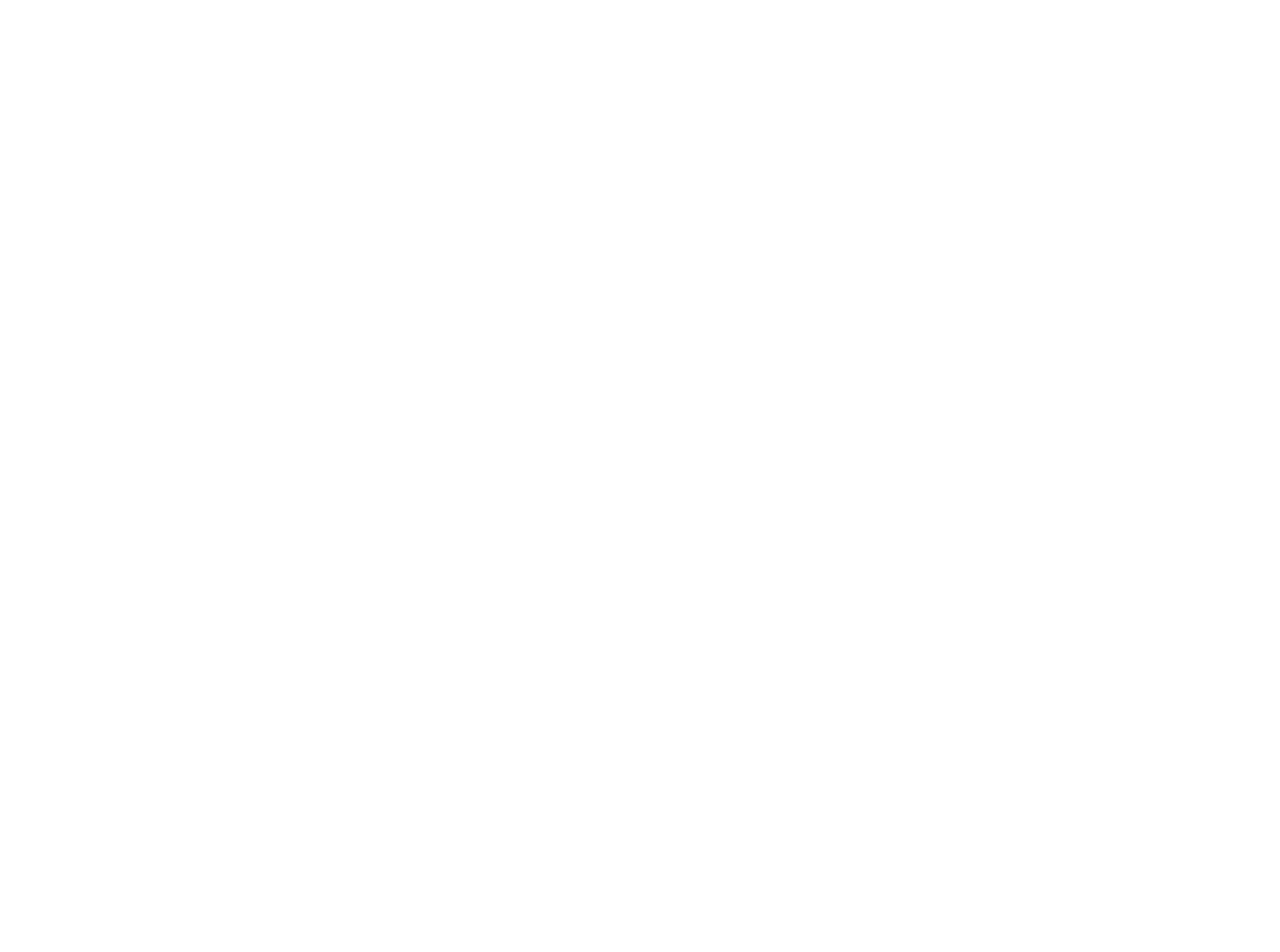
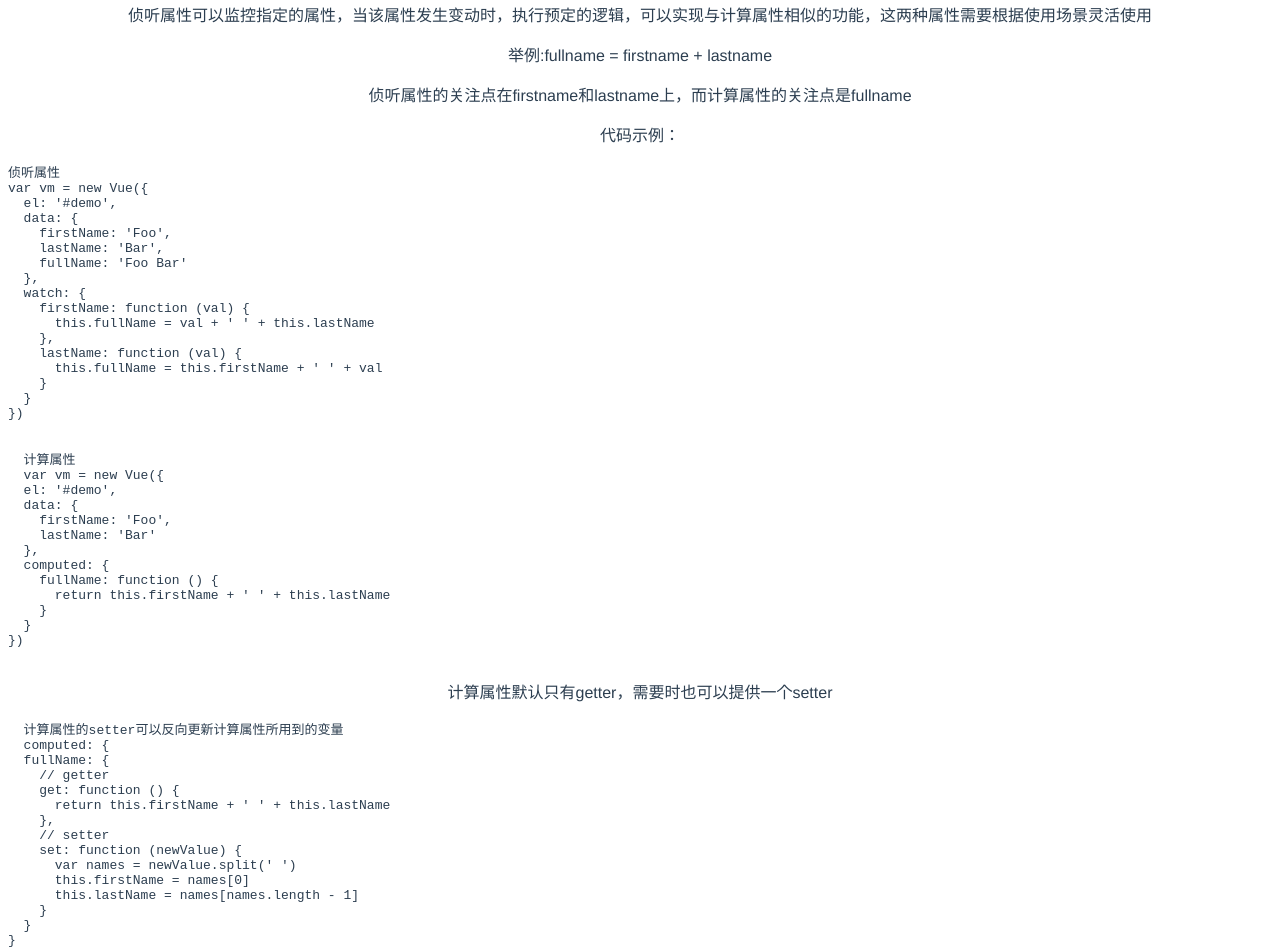
Before and after one commit to zangruochuan/vue-practice, a Vue app in the folder vuedemo/: page / in a window 1280 px wide. Shown: the part 1140-2092 px from the top of the page. Before the commit the page ends 1022 px from the top, so only its background shows below. Built offline with nearby package versions, Linux system fonts and the light colour scheme.

Commit message:
计算属性

```diff
--- a/vuedemo/src/components/test.vue
+++ b/vuedemo/src/components/test.vue
@@ -19,7 +19,69 @@
     <div>
       <h1>计算属性</h1>
       <computed-property></computed-property>
-      <p></p>
+      <p>计算属性vs方法</p>
+      <p>方法每次调用都要计算，计算属性会缓存计算结果，只有相关依赖发生改变时才重新计算</p>
+      <p>计算属性vs侦听属性</p>
+      <p>侦听属性可以监控指定的属性，当该属性发生变动时，执行预定的逻辑，可以实现与计算属性相似的功能，这两种属性需要根据使用场景灵活使用</p>
+      <p>举例:fullname = firstname + lastname</p>
+      <p>侦听属性的关注点在firstname和lastname上，而计算属性的关注点是fullname</p>
+      <p>代码示例：</p>
+      <pre>
+侦听属性
+var vm = new Vue({
+  el: '#demo',
+  data: {
+    firstName: 'Foo',
+    lastName: 'Bar',
+    fullName: 'Foo Bar'
+  },
+  watch: {
+    firstName: function (val) {
+      this.fullName = val + ' ' + this.lastName
+    },
+    lastName: function (val) {
+      this.fullName = this.firstName + ' ' + val
+    }
+  }
+})
+      </pre>
+      <pre>
+  计算属性
+  var vm = new Vue({
+  el: '#demo',
+  data: {
+    firstName: 'Foo',
+    lastName: 'Bar'
+  },
+  computed: {
+    fullName: function () {
+      return this.firstName + ' ' + this.lastName
+    }
+  }
+})
+      </pre>
+      <p>计算属性默认只有getter，需要时也可以提供一个setter</p>
+      <pre>
+  计算属性的setter可以反向更新计算属性所用到的变量
+  computed: {
+  fullName: {
+    // getter
+    get: function () {
+      return this.firstName + ' ' + this.lastName
+    },
+    // setter
+    set: function (newValue) {
+      var names = newValue.split(' ')
+      this.firstName = names[0]
+      this.lastName = names[names.length - 1]
+    }
+  }
+}
+      </pre>
+      <p>在数据变化时执行异步或者开销较大的操作时，watch提供的方法更适合这种场景</p>
+    </div>
+    <div>
+      <h1>Class与Style绑定</h1>
     </div>
   </div>
 </template>
@@ -42,3 +104,9 @@
   }
 };
 </script>
+
+<style scoped>
+pre {
+  text-align: left;
+}
+</style>
```
